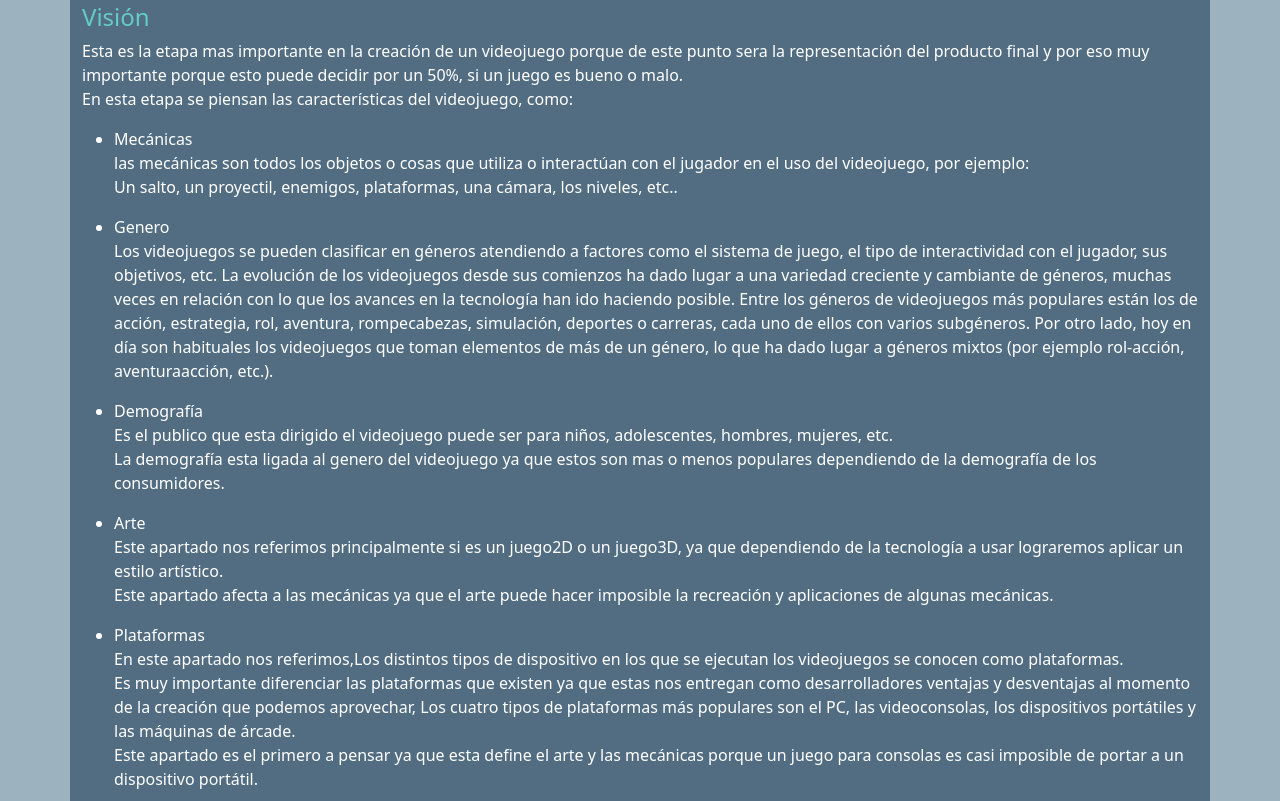
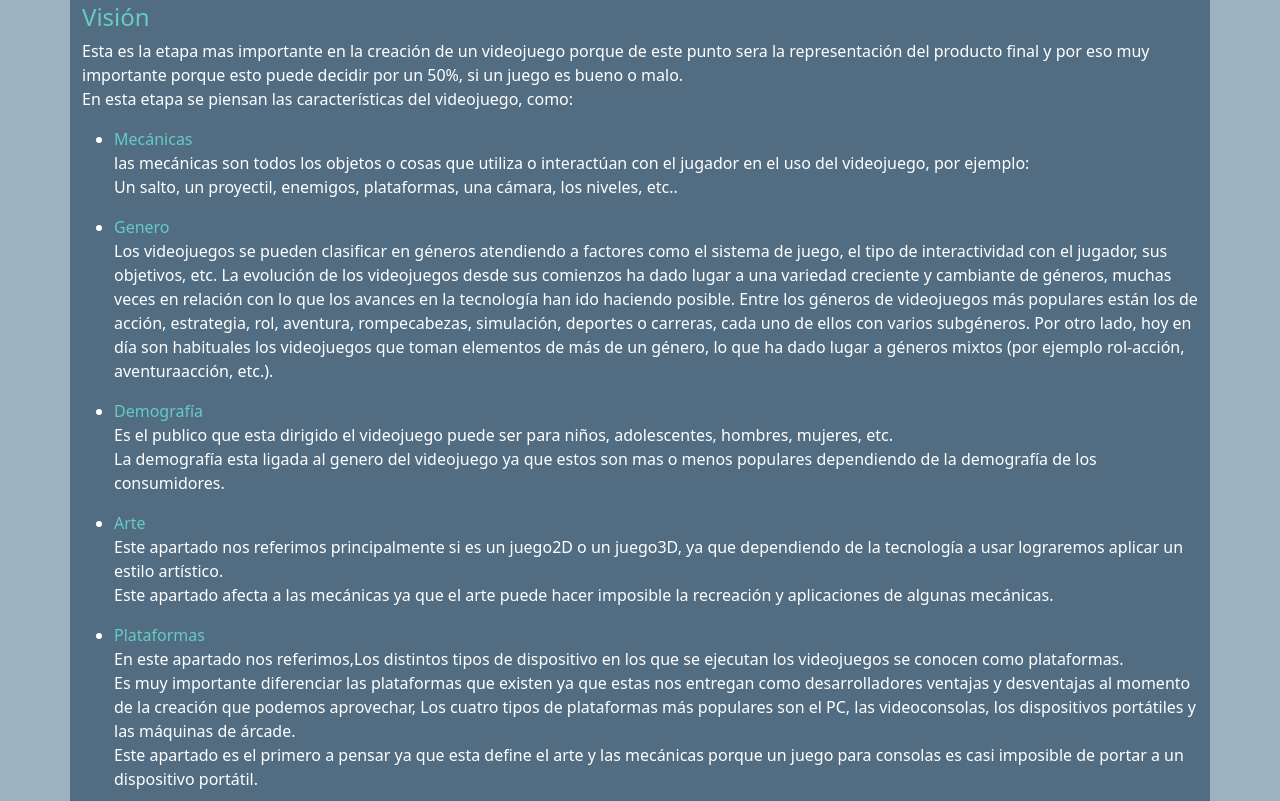
Before and after one commit to clon54programer/clon54programer.github.io., a plain HTML site: page index.html in a window 1280 px wide. Shown: the part 999-1800 px from the top of the page. Drawn offline with nearby package versions, Linux system fonts and the light colour scheme.

Commit message:
aguwgue colores a la lisat de vision

```diff
--- a/css/index.css
+++ b/css/index.css
@@ -39,6 +39,10 @@
     color: #9DB2BF;
 }
 
+.lista li span {
+    color: #64CCC5;
+}
+
 .img {
     box-align: center;
     display: block;
--- a/index.html
+++ b/index.html
@@ -109,7 +109,7 @@
                             En esta etapa se piensan las características del videojuego, como:
 
                         <ul class="lista">
-                            <li>Mecánicas
+                            <li> <span>Mecánicas</span>
                                 <p>
                                     las mecánicas son todos los objetos o cosas que utiliza o interactúan con el jugador
                                     en el uso
@@ -119,7 +119,7 @@
                                 </p>
                             </li>
 
-                            <li>Genero
+                            <li><span>Genero</span>
                                 <p>
                                     Los videojuegos se pueden clasificar en géneros atendiendo a factores como el
                                     sistema de
@@ -139,7 +139,7 @@
                                     aventuraacción, etc.).</p>
                             </li>
 
-                            <li>Demografía
+                            <li><span>Demografía</span>
                                 <p>
                                     Es el publico que esta dirigido el videojuego puede ser para niños, adolescentes,
                                     hombres,
@@ -151,7 +151,7 @@
                                 </p>
                             </li>
 
-                            <li>Arte
+                            <li><span>Arte</span>
                                 <p>
                                     Este apartado nos referimos principalmente si es un juego2D o un juego3D, ya que
                                     dependiendo
@@ -163,7 +163,7 @@
                                 </p>
                             </li>
 
-                            <li>Plataformas
+                            <li><span>Plataformas</span>
                                 <p>
                                     En este apartado nos referimos,Los distintos tipos de dispositivo en los que se
                                     ejecutan los
```
